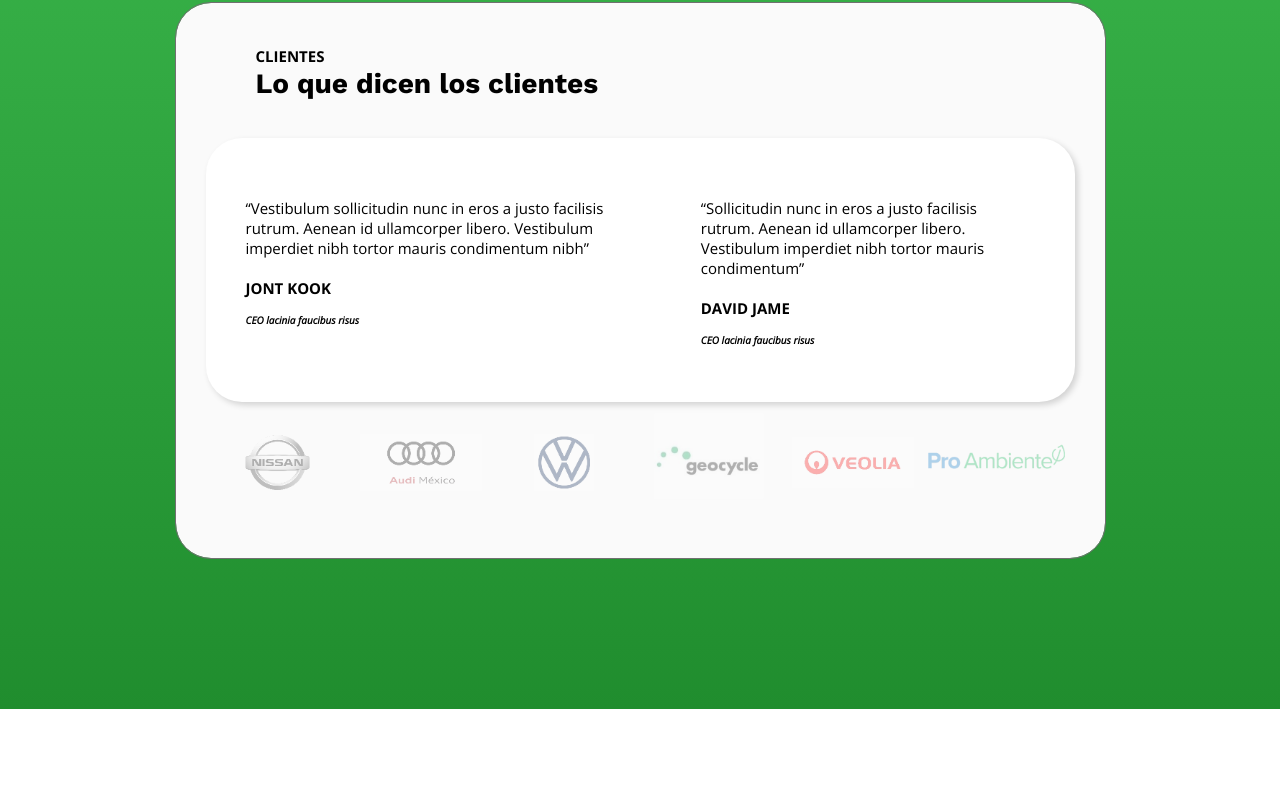
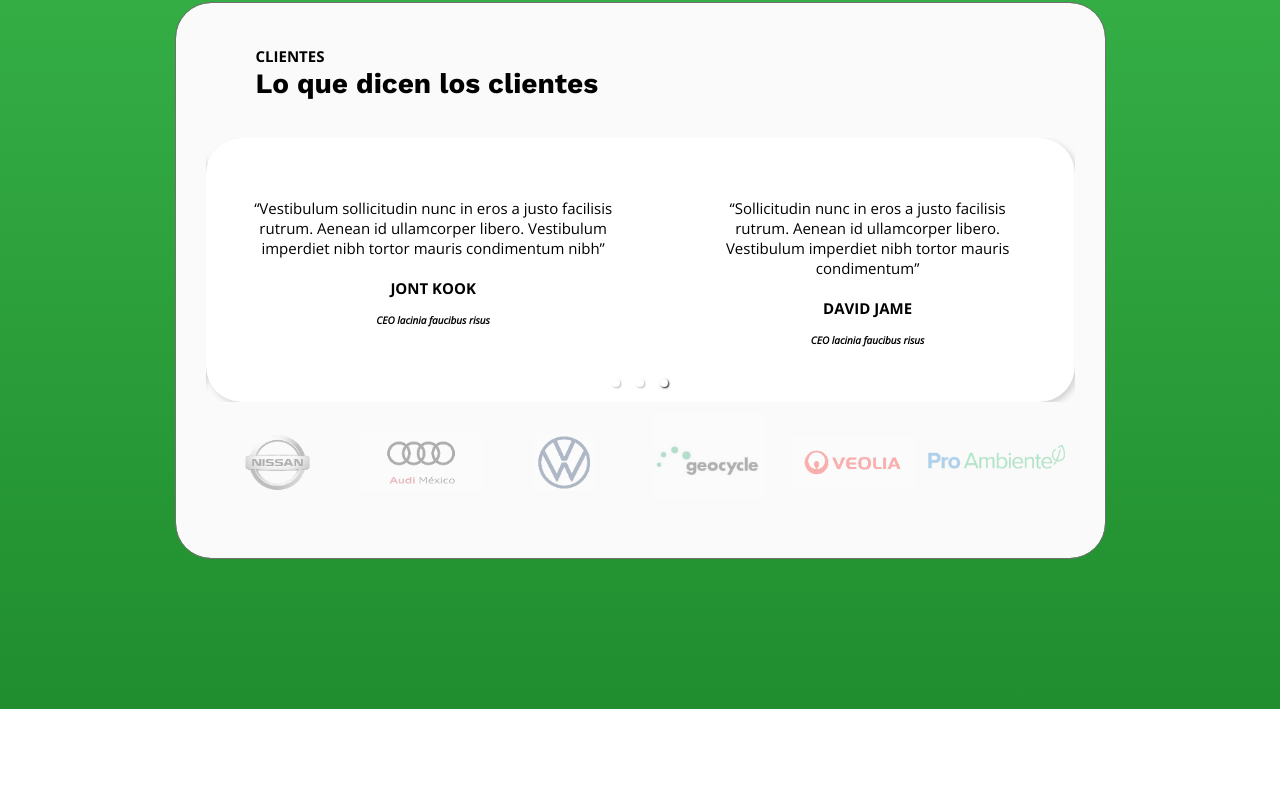
Before and after one commit to nevyl001/sesj, a Next.js app: page / in a window 1280 px wide. Shown: the part 2837-3640 px from the top of the page. Built offline with nearby package versions, Linux system fonts and the light colour scheme.

Commit message:
Correcciones del cliente

```diff
--- a/pages/index.js
+++ b/pages/index.js
@@ -5,6 +5,8 @@ import Button from "../components/UI/Button";
 import Paragraph from "../components/UI/Paragraph";
 import Subtitle from "../components/UI/Subtitle";
 import Title from "../components/UI/Title";
+import { Carousel } from "react-responsive-carousel";
+import "react-responsive-carousel/lib/styles/carousel.min.css";
 
 export default function Home() {
   return (
@@ -166,6 +168,15 @@ export default function Home() {
                 Lo que dicen los clientes
               </Title>
             </div>
+            <div className={styles.carousel}>
+              <Carousel
+                showStatus={false}
+                autoPlay={true}
+                showArrows={true}
+                showThumbs={false}
+                showIndicators={true}
+                infiniteLoop={true}
+              >
                 <div className={styles.clients_card}>
                   <div className={styles.clients_card1}>
                     <Paragraph color="black">
@@ -178,14 +189,57 @@ export default function Home() {
                   </div>
                   <div className={styles.clients_card1}>
                     <Paragraph color="black">
-                  “Sollicitudin nunc in eros a justo facilisis rutrum. Aenean id
-                  ullamcorper libero. Vestibulum imperdiet nibh tortor mauris
-                  condimentum”
+                      “Sollicitudin nunc in eros a justo facilisis rutrum.
+                      Aenean id ullamcorper libero. Vestibulum imperdiet nibh
+                      tortor mauris condimentum”
                     </Paragraph>
                     <Subtitle color="black"> DAVID JAME</Subtitle>
                     <h4>CEO lacinia faucibus risus</h4>
                   </div>
                 </div>
+                <div className={styles.clients_card}>
+                  <div className={styles.clients_card1}>
+                    <Paragraph color="black">
+                      “Vestibulum sollicitudin nunc in eros a justo facilisis
+                      rutrum. Aenean id ullamcorper libero. Vestibulum imperdiet
+                      nibh tortor mauris condimentum nibh”
+                    </Paragraph>
+                    <Subtitle color="black">JONT KOOK</Subtitle>
+                    <h4>CEO lacinia faucibus risus</h4>
+                  </div>
+                  <div className={styles.clients_card1}>
+                    <Paragraph color="black">
+                      “Sollicitudin nunc in eros a justo facilisis rutrum.
+                      Aenean id ullamcorper libero. Vestibulum imperdiet nibh
+                      tortor mauris condimentum”
+                    </Paragraph>
+                    <Subtitle color="black"> DAVID JAME</Subtitle>
+                    <h4>CEO lacinia faucibus risus</h4>
+                  </div>
+                </div>
+                <div className={styles.clients_card}>
+                  <div className={styles.clients_card1}>
+                    <Paragraph color="black">
+                      “Vestibulum sollicitudin nunc in eros a justo facilisis
+                      rutrum. Aenean id ullamcorper libero. Vestibulum imperdiet
+                      nibh tortor mauris condimentum nibh”
+                    </Paragraph>
+                    <Subtitle color="black">JONT KOOK</Subtitle>
+                    <h4>CEO lacinia faucibus risus</h4>
+                  </div>
+                  <div className={styles.clients_card1}>
+                    <Paragraph color="black">
+                      “Sollicitudin nunc in eros a justo facilisis rutrum.
+                      Aenean id ullamcorper libero. Vestibulum imperdiet nibh
+                      tortor mauris condimentum”
+                    </Paragraph>
+                    <Subtitle color="black"> DAVID JAME</Subtitle>
+                    <h4>CEO lacinia faucibus risus</h4>
+                  </div>
+                </div>
+              </Carousel>
+            </div>
+
             <div className={styles.clients_img}>
               <Image
                 alt="im1"
--- a/pages/nosotros.module.css
+++ b/pages/nosotros.module.css
@@ -55,13 +55,12 @@
   grid-template-columns: 1fr 1fr;
   background-color: white;
   border-radius: 10px;
-
-
 }
-.section1_item_1{
+.section1_item_1 {
   width: 100%;
+  font-size: 0;
 }
-.section1_item_1 img{
+.section1_item_1 img {
   border-radius: 10px;
 }
 .section1_title {
@@ -131,8 +130,9 @@
   margin: 20px 0;
 }
 .box_acordion_item {
+  position: relative;
   cursor: pointer;
-  padding: 20px;
+  padding: 30px 20px;
   transition-duration: 0.2s;
   border-bottom: 1px solid #ccc;
 }
@@ -141,6 +141,7 @@
 }
 .box_acordion_item .title {
   font-size: 30px;
+  font-weight: 800;
 }
 .box_acordion_item_content {
   display: none;
@@ -149,7 +150,7 @@
   display: block;
 }
 .carousel {
-  margin-top: 100px;
+  margin-top: 20px;
 }
 .carousel .image {
   width: 100%;
@@ -159,6 +160,37 @@
   height: 100vh;
   background-position: center;
   background-size: cover;
+}
+.symbols {
+  position: absolute;
+  top: 30px;
+  right: 30px;
+}
+.symbol_1 {
+  color: #208d2e;
+  font-size: 26px;
+  width: 30px;
+  height: 30px;
+  border: 1px solid #208d2e;
+  border-radius: 50%;
+  padding: 0;
+  vertical-align: top;
+  text-align: center;
+  line-height: 28px;
+}
+.symbol_2 {
+  display: none;
+  color: white;
+  background-color: #208d2e;
+  font-size: 26px;
+  width: 30px;
+  height: 30px;
+  border: 1px solid #208d2e;
+  border-radius: 50%;
+  padding: 0;
+  vertical-align: top;
+  text-align: center;
+  line-height: 25px;
 }
 
 @media only screen and (max-width: 1000px) {
--- a/pages/servicios-especializados.js
+++ b/pages/servicios-especializados.js
@@ -1,7 +1,4 @@
-import Link from "next/link";
 import styles from "./servicios-especializados.module.css";
-import Image from "next/image";
-import Button from "../components/UI/Button";
 import Paragraph from "../components/UI/Paragraph";
 import Subtitle from "../components/UI/Subtitle";
 import Title from "../components/UI/Title";
```
Also changed, not shown: pages/nosotros.js (+75 -84 lines). Lines whose indentation alone changed are shown as unchanged.
